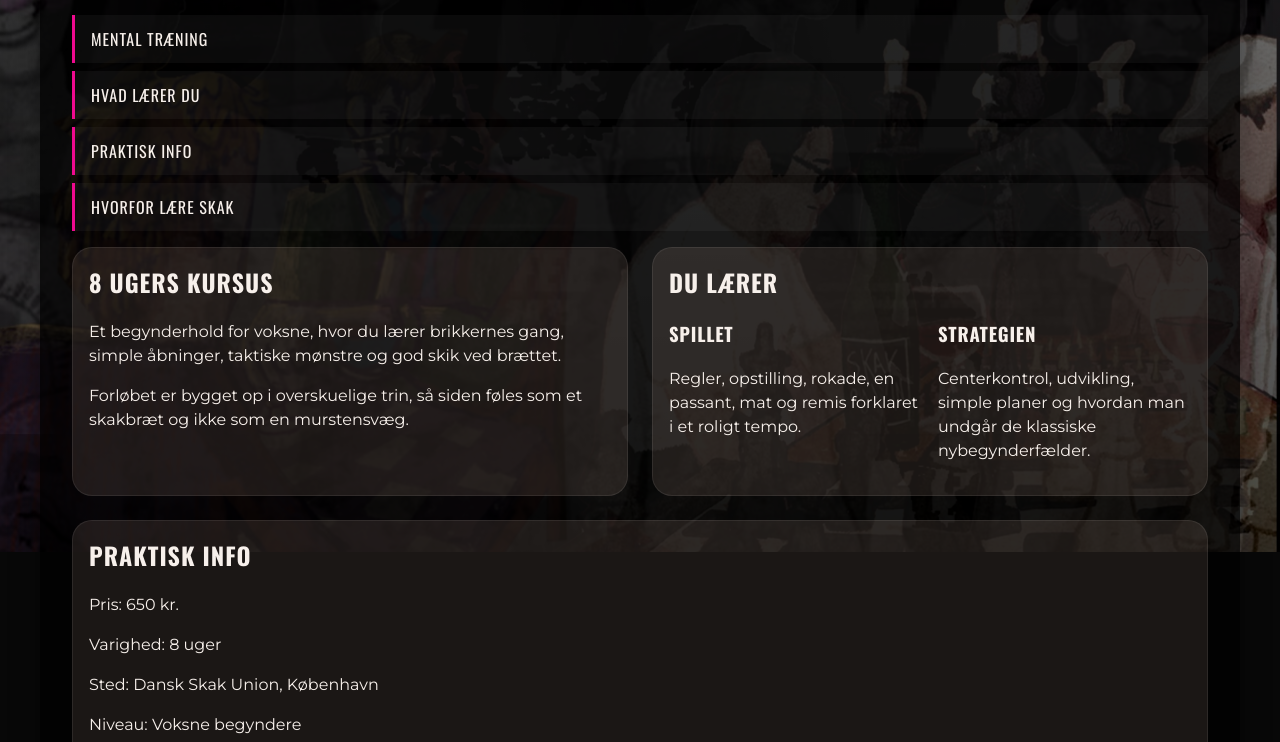
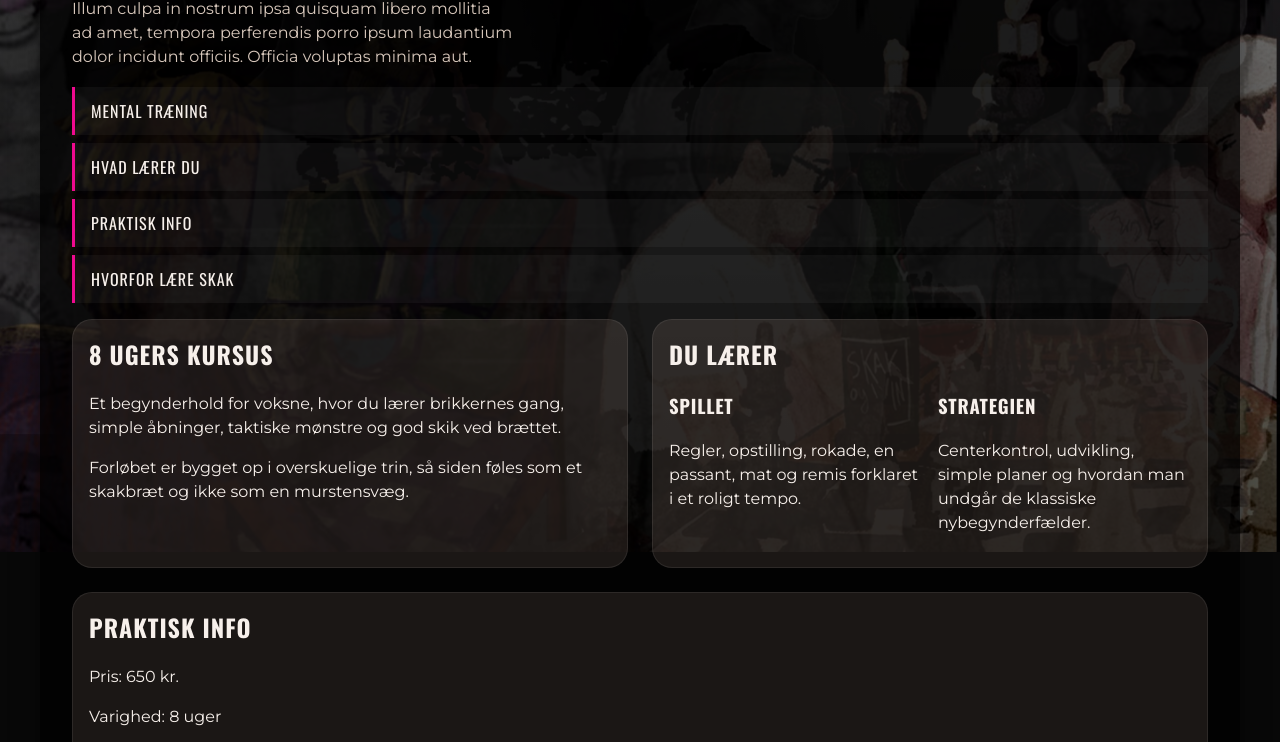
Before and after one commit to Vaelds/skak, a plain HTML site: page kurser.html in a window 1280 px wide. Shown: the part 248-990 px from the top of the page. Drawn offline with nearby package versions, Linux system fonts and the light colour scheme.

Commit message:
Add files via upload

```diff
--- a/kurser.html
+++ b/kurser.html
@@ -41,8 +41,11 @@
     <main class="page-wrap page-section">
       <section class="content-panel" aria-labelledby="kurser-title">
         <h1 class="page-title" id="kurser-title">Undervisning</h1>
-        <p class="section-intro">Siden følger skabelonen med navigation øverst, indhold i midten og en tydelig knap
-          videre til side 3.</p>
+        <p class="section-intro">Lorem ipsum, dolor sit amet consectetur adipisicing elit. <br>Illum culpa in nostrum
+          ipsa quisquam libero mollitia <br> ad amet, tempora perferendis porro ipsum laudantium <br>dolor incidunt
+          officiis. Officia
+          voluptas minima aut.
+        </p>
 
         <ul class="nav-inline" aria-label="Undersider">
           <li><a href="#mental">Mental træning</a></li>
```
